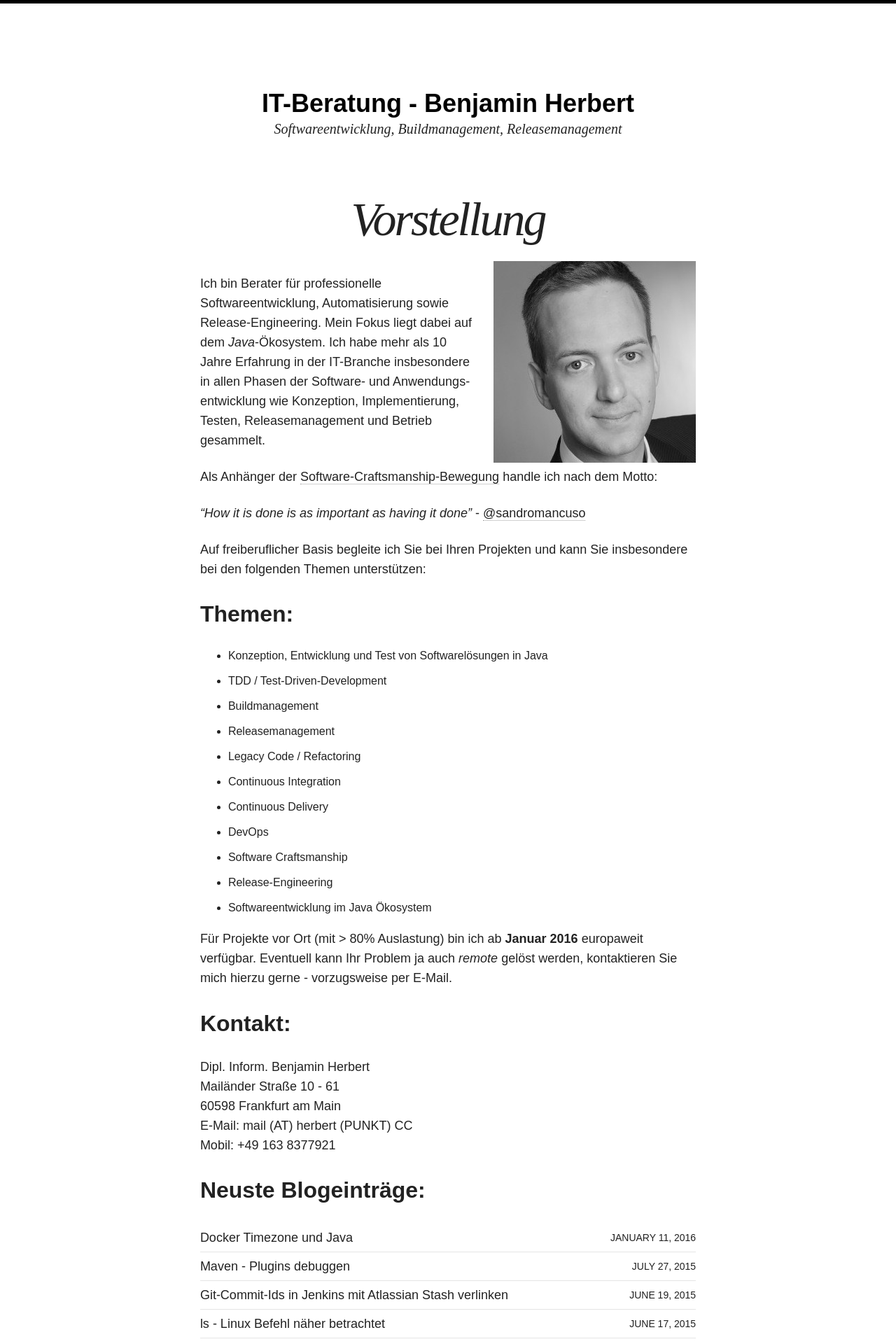
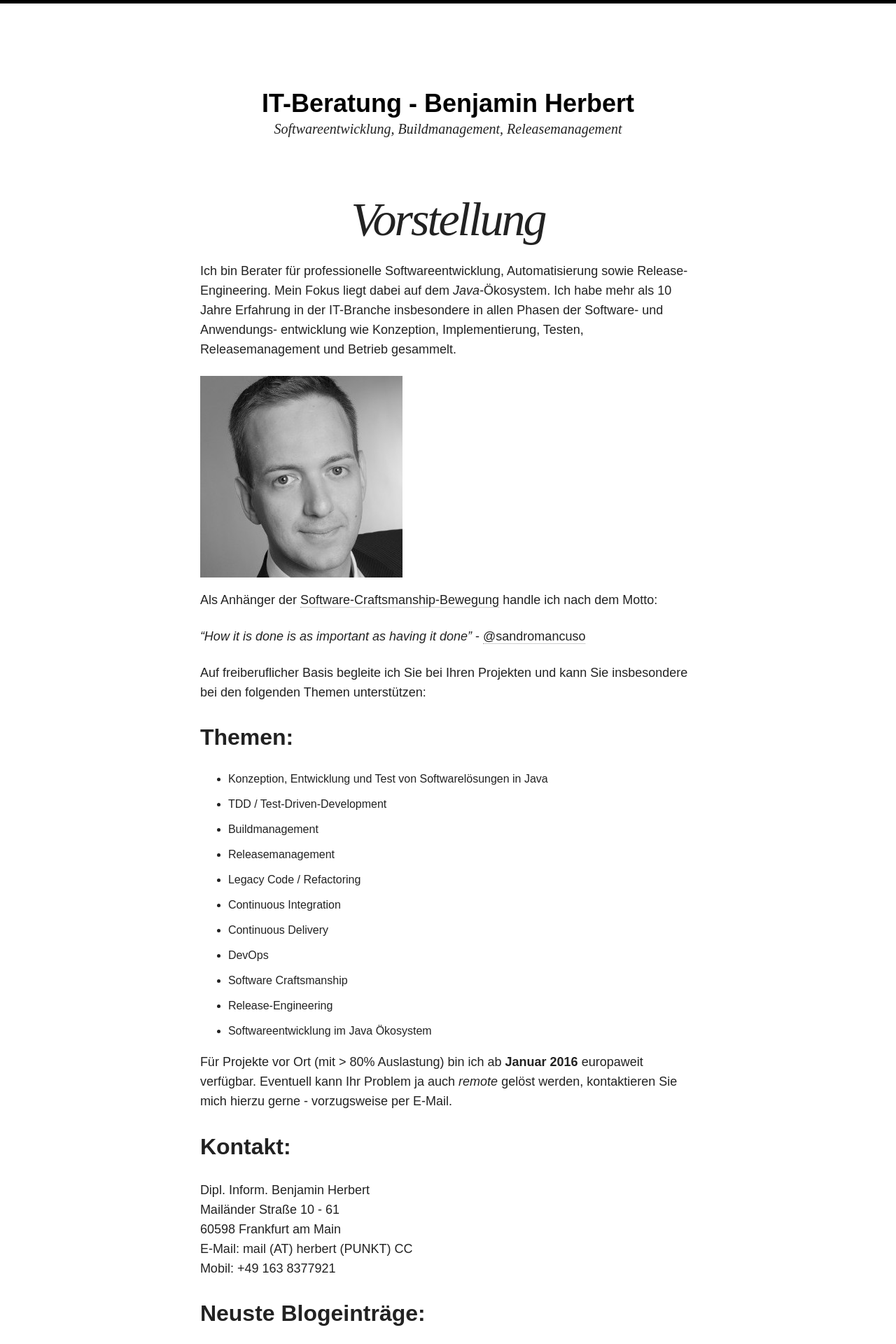
Before and after one commit to BenjaminHerbert/BenjaminHerbert.github.io, a Jekyll site: the page built from index.md, in a window 1280 px wide. Shown: the top 1920 px of the page at 70% size. Built offline with Jekyll 4.4.1, drawn with Linux system fonts in a browser that asks for light colours; nearby versions of some CDN libraries.

Commit message:
Move image down

```diff
--- a/index.md
+++ b/index.md
@@ -3,15 +3,14 @@ layout: page
 title: Vorstellung
 tags: [devops,java,freelancer,freiberufler,it-beratung,softwareentwicklung,software,consulting,continuous integration,tdd]
 ---
-<div class="pull-right">
-
- <img src="images/bh.jpg" alt="Foto von Benjamin Herbert"/>
-
-</div>
 
 Ich bin Berater für professionelle Softwareentwicklung, Automatisierung sowie Release-Engineering. Mein Fokus
 liegt dabei auf dem *Java*-Ökosystem. Ich habe mehr als 10 Jahre Erfahrung in der IT-Branche insbesondere in allen Phasen der Software- und Anwendungs- entwicklung
 wie Konzeption, Implementierung, Testen, Releasemanagement und Betrieb gesammelt.
+
+<div>
+ <img src="images/bh.jpg" alt="Foto von Benjamin Herbert"/>
+</div>
 
 Als Anhänger der [Software-Craftsmanship-Bewegung](http://manifesto.softwarecraftsmanship.org/#/de)
 handle ich nach dem Motto:
```
